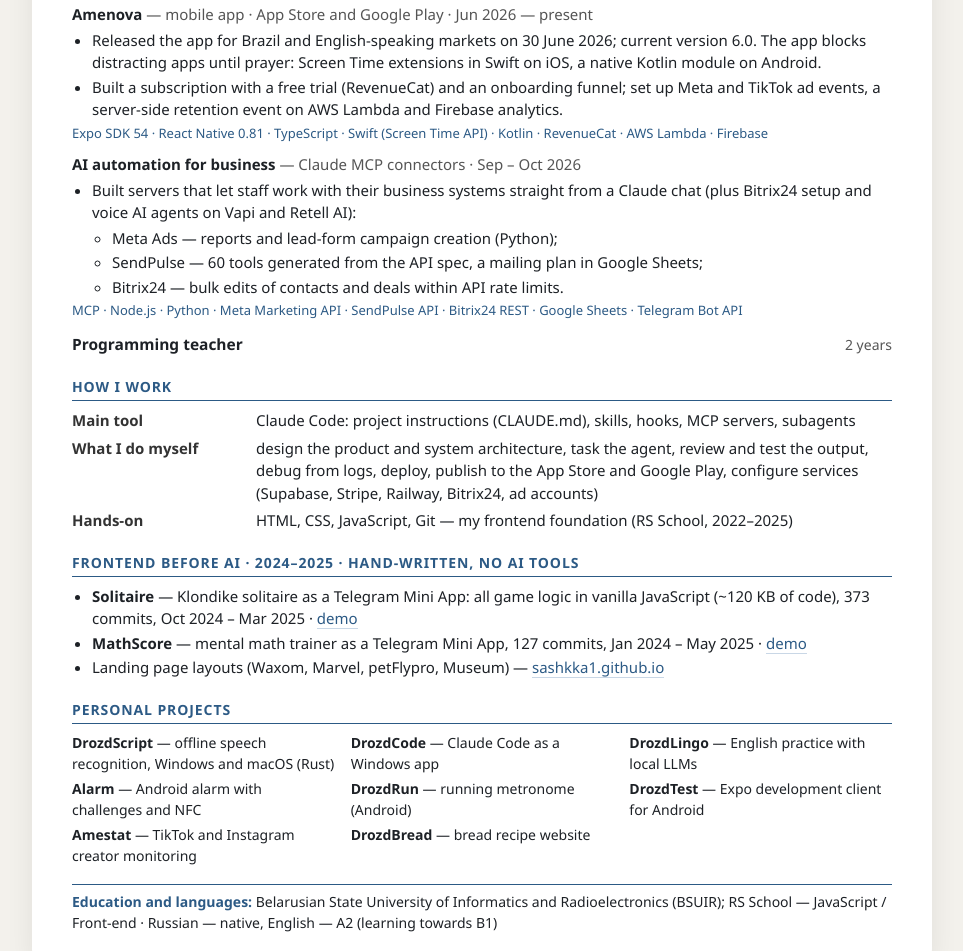
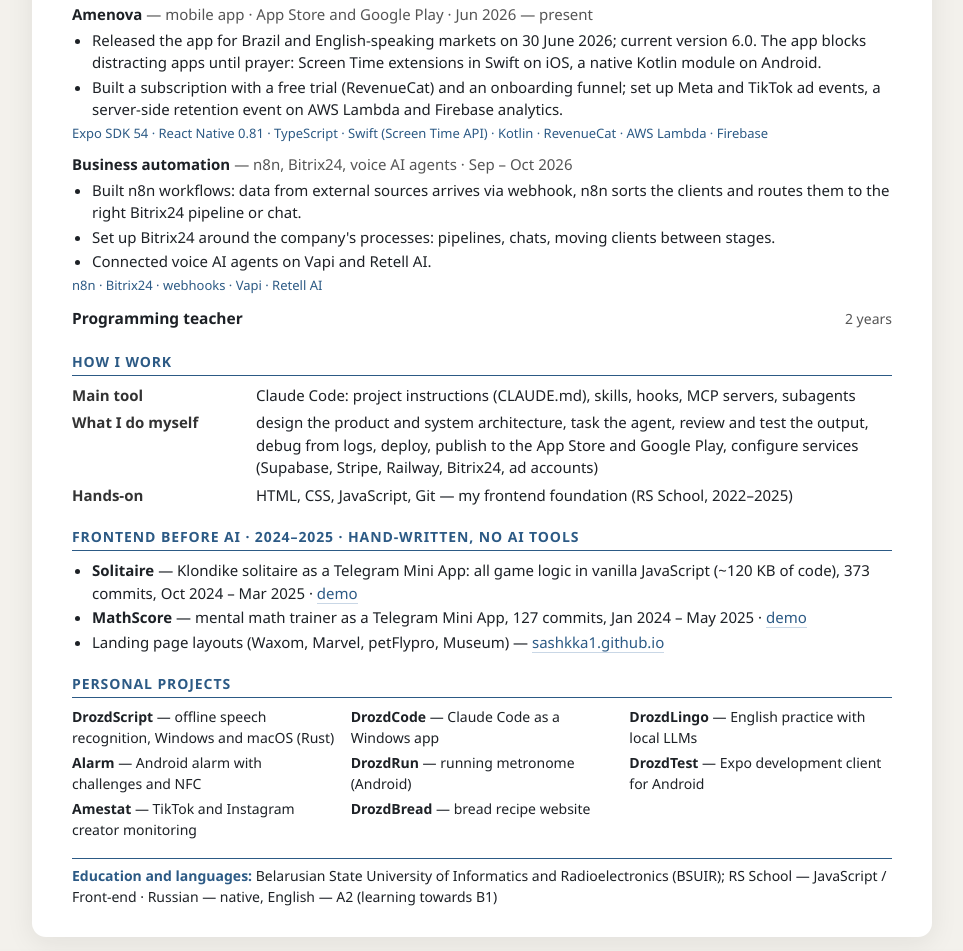
Before and after one commit to sashkka1/resume, a plain HTML site: page index.html in a window 1280 px wide. Shown: the part 766-1717 px from the top of the page, without its empty margins (158-1121 px from the left). Drawn offline with Linux system fonts and the light colour scheme.

Commit message:
Резюме: вместо MCP-коннекторов — n8n, Битрикс24, Vapi, Retell

```diff
--- a/index.html
+++ b/index.html
@@ -158,16 +158,18 @@ html[lang=ru] [data-l=en],html[lang=en] [data-l=ru]{display:none!important}
 </ul>
 <div class="stack">Expo SDK 54 · React Native 0.81 · TypeScript · Swift (Screen Time API) · Kotlin · RevenueCat · AWS Lambda · Firebase</div>
 
-<div class="jsub"><b><span data-l="ru">ИИ-автоматизация для бизнеса</span><span data-l="en">AI automation for business</span></b> — <span data-l="ru">MCP-коннекторы Claude · сентябрь – октябрь 2026</span><span data-l="en">Claude MCP connectors · Sep – Oct 2026</span></div>
+<div class="jsub"><b><span data-l="ru">Автоматизация для бизнеса</span><span data-l="en">Business automation</span></b> — <span data-l="ru">n8n, Битрикс24, голосовые ИИ-агенты · сентябрь – октябрь 2026</span><span data-l="en">n8n, Bitrix24, voice AI agents · Sep – Oct 2026</span></div>
 <ul data-l="ru">
-<li>Написал серверы, через которые сотрудники прямо из чата с Claude работают со своими системами (плюс настройка Битрикс24 и голосовых ИИ-агентов на Vapi и Retell AI):
- <ul><li>реклама Meta — отчёты и создание кампаний с лид-формами (Python);</li><li>SendPulse — 60 инструментов из спецификации API, план рассылок в Google-таблице;</li><li>Битрикс24 — массовые правки контактов и сделок с учётом лимитов API.</li></ul></li>
+<li>Строил сценарии в n8n: данные из внешних источников приходят вебхуком, n8n сортирует клиентов и передаёт их в нужную воронку или чат Битрикс24.</li>
+<li>Настраивал Битрикс24 под процессы компании: воронки, чаты, передача клиентов между этапами.</li>
+<li>Подключал голосовых ИИ-агентов на Vapi и Retell AI.</li>
 </ul>
 <ul data-l="en">
-<li>Built servers that let staff work with their business systems straight from a Claude chat (plus Bitrix24 setup and voice AI agents on Vapi and Retell AI):
- <ul><li>Meta Ads — reports and lead-form campaign creation (Python);</li><li>SendPulse — 60 tools generated from the API spec, a mailing plan in Google Sheets;</li><li>Bitrix24 — bulk edits of contacts and deals within API rate limits.</li></ul></li>
+<li>Built n8n workflows: data from external sources arrives via webhook, n8n sorts the clients and routes them to the right Bitrix24 pipeline or chat.</li>
+<li>Set up Bitrix24 around the company's processes: pipelines, chats, moving clients between stages.</li>
+<li>Connected voice AI agents on Vapi and Retell AI.</li>
 </ul>
-<div class="stack">MCP · Node.js · Python · Meta Marketing API · SendPulse API · Bitrix24 REST · Google Sheets · Telegram Bot API</div>
+<div class="stack">n8n · Bitrix24 · webhooks · Vapi · Retell AI</div>
 
 <div class="jh" style="margin-top:12px"><div class="jt"><span data-l="ru">Преподаватель программирования</span><span data-l="en">Programming teacher</span></div><div class="jd"><span data-l="ru">2 года</span><span data-l="en">2 years</span></div></div>
 
```
